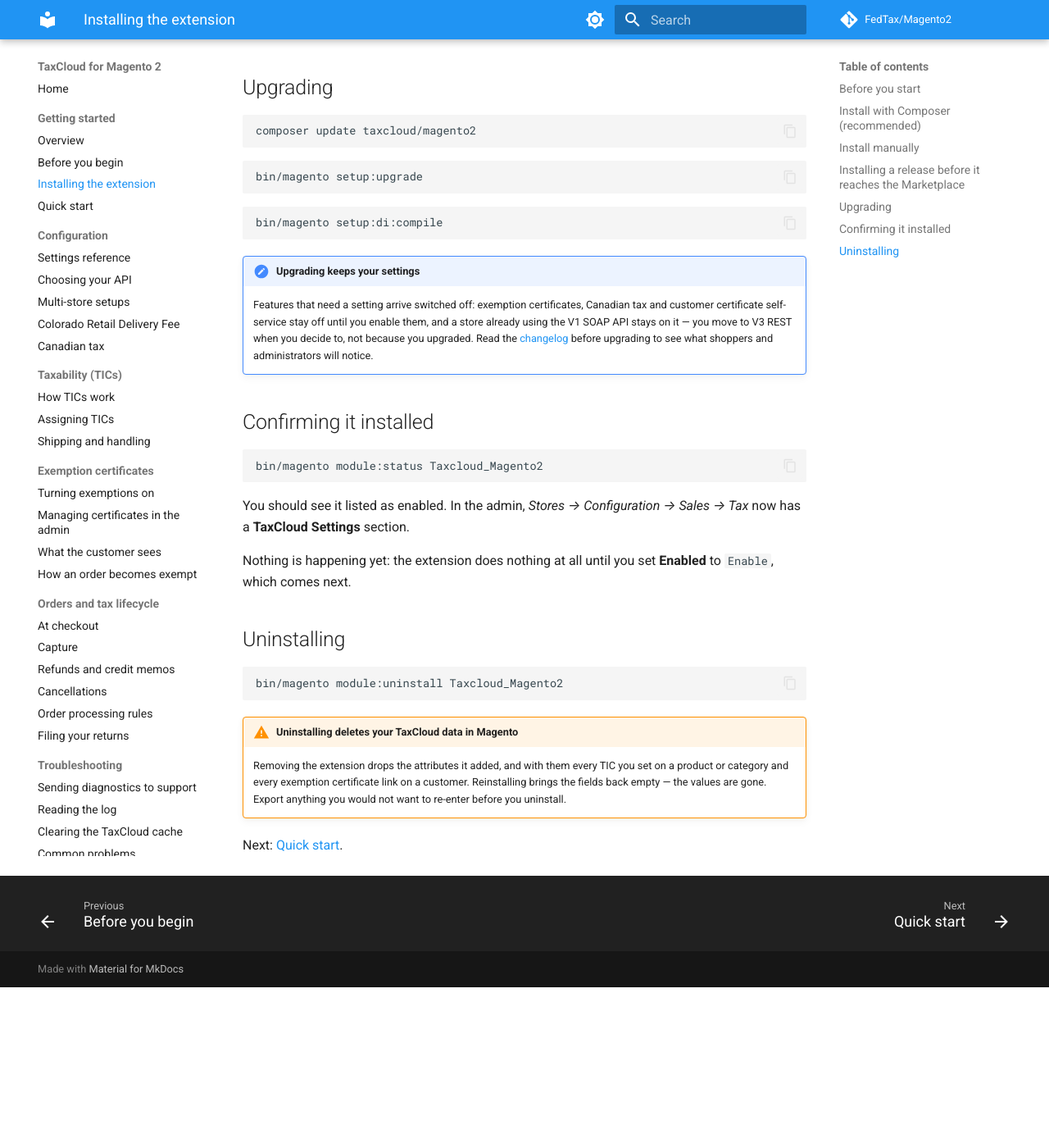
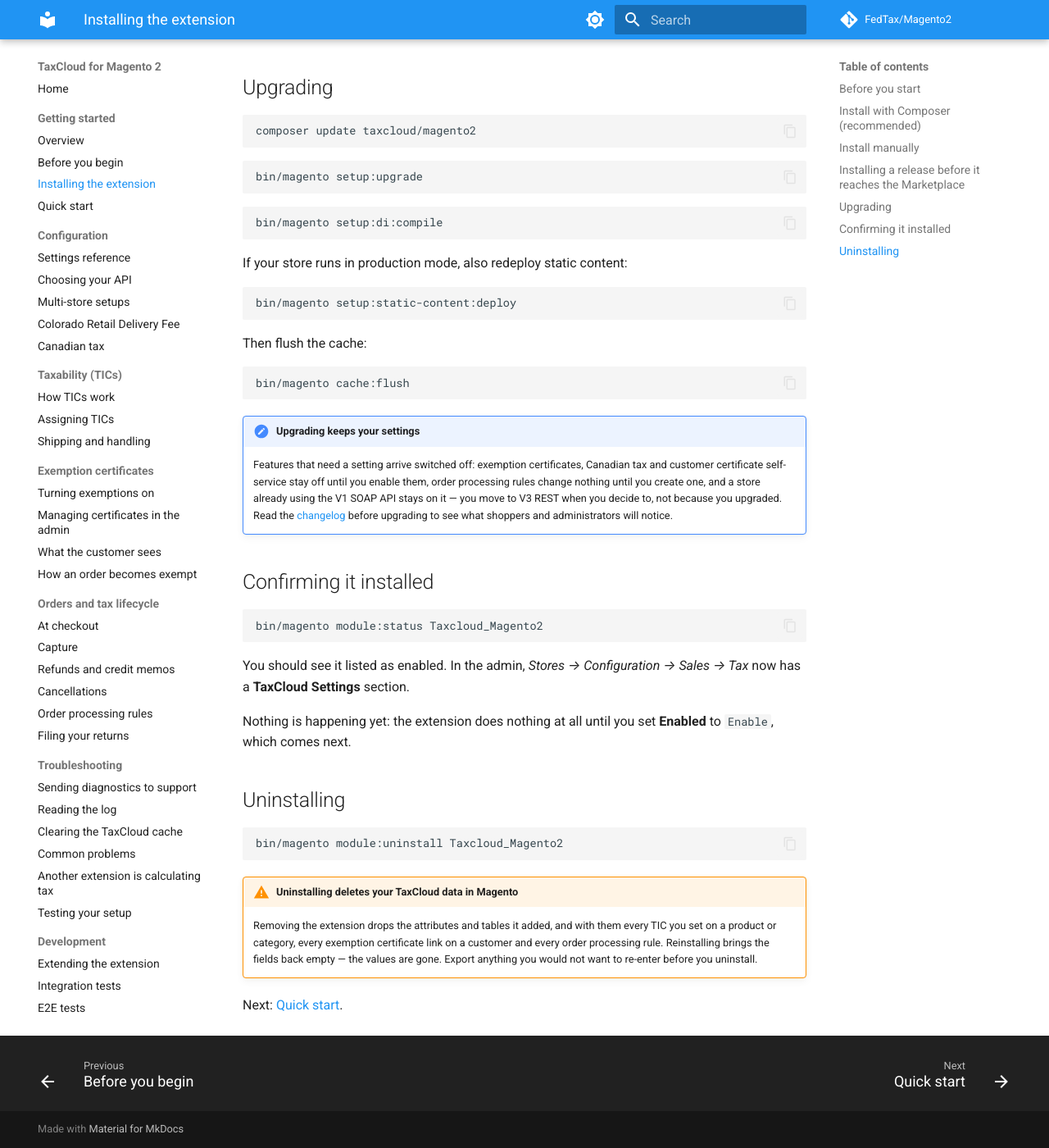
Before and after one commit to FedTax/Magento2, an MkDocs documentation site: the page built from docs/installing.md, in a window 1280 px wide and 1400 px high, scrolled down 1706 px. Shown: the whole window at 82% size. Built offline with MkDocs 1.6.1 and Material for MkDocs 9.7.7, drawn with Linux system fonts in a browser that asks for light colours; comment, search, counter and statistics services are not loaded; before the commit the page ends 2910 px from its top, so only the background shows below that.

Commit message:
Release prep for 1.6.0
- Bump composer.json version and etc/module.xml setup_version to 1.6.0.
- CHANGELOG: promote Unreleased to 1.6.0; note that it carries the 1.5.1
  and 1.5.2 fixes, and add setup:static-content:deploy to the production
  upgrade steps (the rules screen ships its own admin JS and LESS).
- docs/installing.md: the Upgrading section now lists static content deploy
  and cache flush like the install section; the upgrade note says order
  processing rules change nothing until one is created; the uninstall
  warning names order processing rules among the data removed.
- OpenSpec: archive the completed ci-ignore-flysystem-advisory-247 change.

Co-Authored-By: Claude Opus 5.5 <noreply@anthropic.com>

````diff
--- a/composer.json
+++ b/composer.json
@@ -2,7 +2,7 @@
   "name": "taxcloud/magento2",
   "description": "TaxCloud Module for Magento 2",
   "type": "magento2-module",
-  "version": "1.5.2",
+  "version": "1.6.0",
   "license": "OSL-3.0",
   "autoload": {
     "files": [
--- a/docs/installing.md
+++ b/docs/installing.md
@@ -95,11 +95,24 @@ bin/magento setup:upgrade
 bin/magento setup:di:compile
 ```
 
+If your store runs in production mode, also redeploy static content:
+
+```bash
+bin/magento setup:static-content:deploy
+```
+
+Then flush the cache:
+
+```bash
+bin/magento cache:flush
+```
+
 !!! note "Upgrading keeps your settings"
     Features that need a setting arrive switched off: exemption certificates,
     Canadian tax and customer certificate self-service stay off until you
-    enable them, and a store already using the V1 SOAP API stays on it — you
-    move to V3 REST when you decide to, not because you upgraded. Read the
+    enable them, order processing rules change nothing until you create one,
+    and a store already using the V1 SOAP API stays on it — you move to V3
+    REST when you decide to, not because you upgraded. Read the
     [changelog](https://github.com/FedTax/Magento2/blob/main/CHANGELOG.md)
     before upgrading to see what shoppers and administrators will notice.
 
@@ -122,9 +135,10 @@ bin/magento module:uninstall Taxcloud_Magento2
 ```
 
 !!! warning "Uninstalling deletes your TaxCloud data in Magento"
-    Removing the extension drops the attributes it added, and with them every
-    TIC you set on a product or category and every exemption certificate link on
-    a customer. Reinstalling brings the fields back empty — the values are gone.
-    Export anything you would not want to re-enter before you uninstall.
+    Removing the extension drops the attributes and tables it added, and with
+    them every TIC you set on a product or category, every exemption
+    certificate link on a customer and every order processing rule.
+    Reinstalling brings the fields back empty — the values are gone. Export
+    anything you would not want to re-enter before you uninstall.
 
 Next: [Quick start](quick-start.md).
````
Also changed, not shown: CHANGELOG.md (+5 -3 lines), openspec/changes/archive/2026-10-14-ci-ignore-flysystem-advisory-247/design.md (renamed from openspec/changes/ci-ignore-flysystem-advisory-247/design.md), openspec/changes/archive/2026-10-14-ci-ignore-flysystem-advisory-247/proposal.md (renamed from openspec/changes/ci-ignore-flysystem-advisory-247/proposal.md), openspec/changes/archive/2026-10-14-ci-ignore-flysystem-advisory-247/tasks.md (renamed from openspec/changes/ci-ignore-flysystem-advisory-247/tasks.md), 3 other files.
